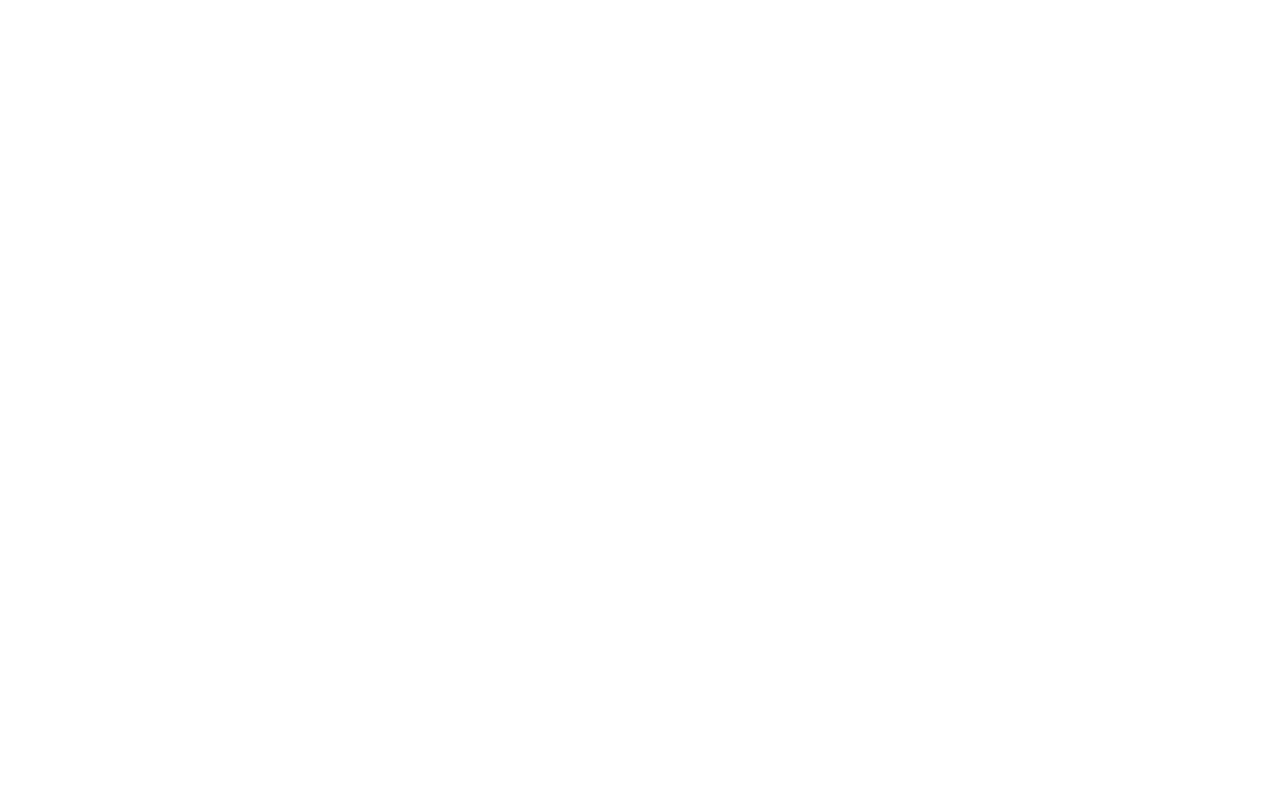
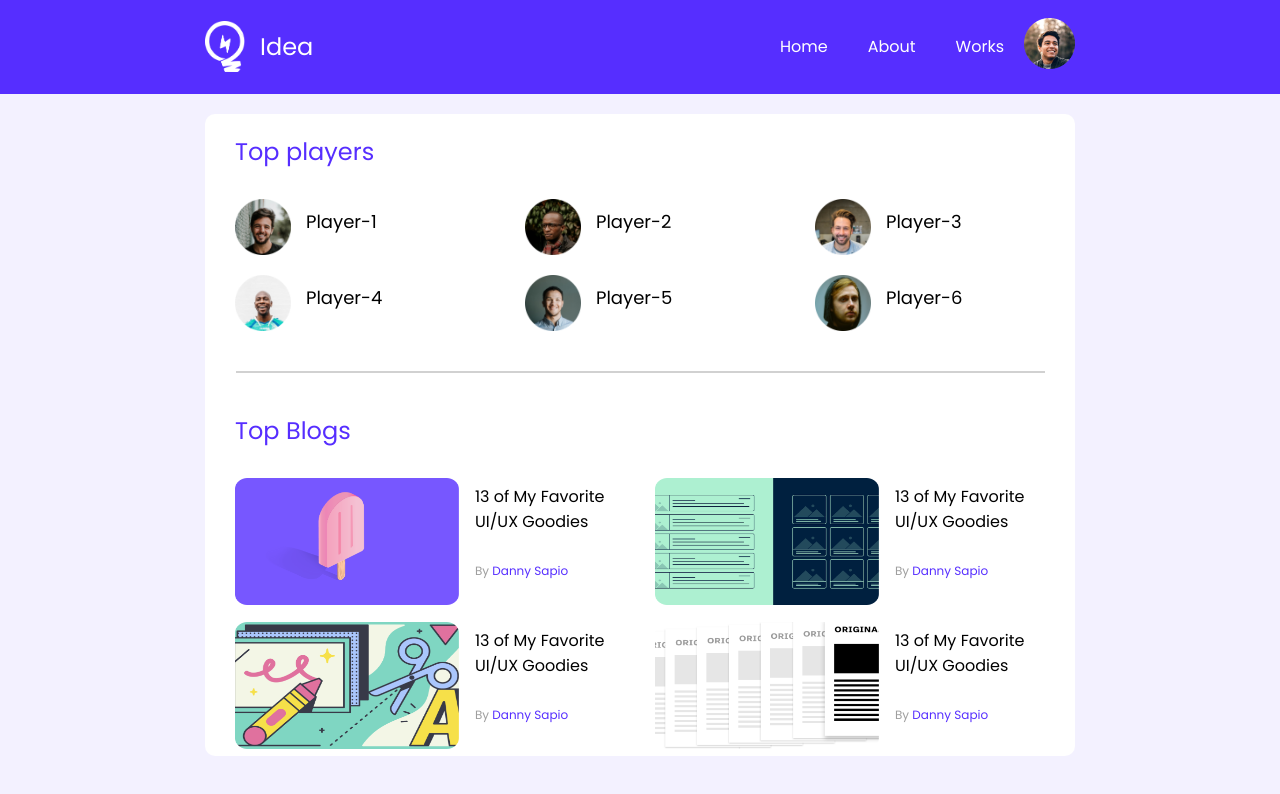
Before and after one commit to SohagSagar/responsive_web_using_grid_flex, a plain HTML site: page index.html in a window 1280 px wide. Drawn offline with Linux system fonts and the light colour scheme.

Commit message:
added nav-bar and top-sections

```diff
--- a/css/style.css
+++ b/css/style.css
@@ -0,0 +1,126 @@
+/* common styles */
+body{
+    font-family: 'Poppins', sans-serif;
+    margin: 0;
+    padding: 0;
+    background-color: #F3F1FF;
+}
+
+.top-section{
+    max-width: 870px;
+    margin: auto;
+    margin-top: 20px;
+    border-radius: 10px;
+    background-color: #FFFFFF;
+}
+span{
+    color: #9F9F9F;
+}
+
+/* navigation bar styling*/
+.container{
+    background-color: #562EFF;
+    height: 94px;
+
+}
+.nav-info{
+    max-width: 870px;
+    display: flex;
+    justify-content: space-between;
+    align-items: center;
+    margin: auto;
+
+}
+.logo{
+    display: flex;
+    justify-content: center;
+    align-items: center;
+    margin-top: 5px;
+}
+.logo img{
+    width: 40px;
+    height: 51px;
+
+}
+.logo p{
+    color: #FFFFFF;
+    font-size: 24px;
+    margin-left: 15px;
+}
+.navigation{
+    display: flex;
+    margin-top: 5px;
+}
+.menu-items{
+    display: flex;
+}
+.menu-items li{
+    list-style: none;
+    color: #FFFFFF;
+    padding: 0 20px;
+}
+.navigation img{
+    width: 51px;
+    height: 51px;
+    margin: left 15px ;
+}
+
+
+/* top section styling */
+.section-title h2{
+    margin-left: 30px;
+    color: #562EFF;
+    font-size: 24px;
+    padding-top: 20px;
+    font-weight: 500;
+
+}
+
+.players{
+    display: grid;
+    grid-row-gap: 10px;
+    grid-template-columns: repeat(3, 1fr);
+}
+.player{
+    display: flex;
+    margin-left: 30px;
+    align-items: center;
+}
+.player img{
+    margin-top: 10px;
+    width: 56px;
+    height: 56px;
+}
+.player-name h3{
+    margin-left: 15px;
+    font-size: 18px;
+    font-weight: 500;
+}
+.hr-line{
+    width:807px;
+    border: 1px solid #D1D1D1;
+    margin-top: 40px;
+}
+
+/* top blog styling */
+.blogs{
+    display: grid;
+    margin-right: 30px;
+    grid-template-columns: repeat(2, 1fr);
+}
+.blog-thamnail img{
+    width: 224px;
+    height: 127px;
+}
+.blog-info{
+    margin-left:16px;
+}
+.blog-info h2{
+    font-size: 16px;
+    font-weight: 500;
+}
+.blog-info h6{
+    font-size: 12px;
+    font-weight: 500;
+    color: #562EFF;
+}
--- a/index.html
+++ b/index.html
@@ -5,8 +5,135 @@
     <meta http-equiv="X-UA-Compatible" content="IE=edge">
     <meta name="viewport" content="width=device-width, initial-scale=1.0">
     <title>Leader Board Using Grid and Flex</title>
+    <!-- google fonts -->
+    <link rel="preconnect" href="https://fonts.googleapis.com">
+    <link rel="preconnect" href="https://fonts.gstatic.com" crossorigin>
+    <link href="https://fonts.googleapis.com/css2?family=Abril+Fatface&family=Anton&family=Cormorant+Garamond&family=Dancing+Script&family=Josefin+Sans&family=Poppins:wght@400;600&family=Roboto+Mono:wght@200&display=swap" rel="stylesheet">
+    <!-- css links -->
+    <link rel="stylesheet" href="css/style.css">
 </head>
 <body>
+    <!-- Header start -->
+    <header>
+        <div class="container">
+            <div class="nav-info">
+                <div class="logo">
+                    <img src="images/icons/logo.png" alt="">
+                    <p>Idea</p>
+                </div>
 
+                <nav class="navigation">
+                    <ul class="menu-items">
+                        <li>Home</li>
+                        <li>About</li>
+                        <li>Works</li>
+                    </ul>
+                    <img src="images/icons/profile.png" alt="" class="profile">
+                </nav>
+            </div>
+        </div>
+    </header>
+    <!-- top section start -->
+    <section class="top-section">
+        <!-- Top players -->
+        <div class="section-title">
+            <h2>Top players</h2>
+        </div>
+        <div class="players">
+            <div class="player">
+                <img src="images/players/player-1.png" alt="">
+                <div class="player-name">
+                    <h3>Player-1</h3>
+                </div>
+            </div>
+            <div class="player">
+                <img src="images/players/player-2.png" alt="">
+                <div class="player-name">
+                    <h3>Player-2</h3>
+                </div>
+            </div>
+            <div class="player">
+                <img src="images/players/player-3.png" alt="">
+                <div class="player-name">
+                    <h3>Player-3</h3>
+                </div>
+            </div>
+            <div class="player">
+                <img src="images/players/player-4.png" alt="">
+                <div class="player-name">
+                    <h3>Player-4</h3>
+                </div>
+            </div>
+            <div class="player">
+                <img src="images/players/player-5.png" alt="">
+                <div class="player-name">
+                    <h3>Player-5</h3>
+                </div>
+            </div>
+            <div class="player">
+                <img src="images/players/player-6.png" alt="">
+                <div class="player-name">
+                    <h3>Player-6</h3>
+                </div>
+            </div>
+
+        </div>
+        <hr class="hr-line">
+
+        <!-- top blogs -->
+        <div class="top-blogs">
+            <div class="section-title">
+                <h2 >Top Blogs</h2>
+            </div>
+
+            <div class="blogs">
+               <article class=" player">
+                   <div class="blog-thamnail">
+                       <img src="images/blogs/blog-1.png" alt="">
+                   </div>
+
+                   <div class="blog-info">
+                       <h2>13 of My Favorite UI/UX Goodies</h2>
+                       <h6><span>By</span> Danny Sapio</h6>
+                   </div>
+               </article>
+
+               <article class=" player">
+                    <div class="blog-thamnail">
+                        <img src="images/blogs/blog-2.png" alt="">
+                    </div>
+
+                    <div class="blog-info">
+                        <h2>13 of My Favorite UI/UX Goodies</h2>
+                        <h6><span>By</span> Danny Sapio</h6>
+                    </div>
+                 </article>
+
+                <article class=" player">
+                    <div class="blog-thamnail">
+                        <img src="images/blogs/blog-3.png" alt="">
+                    </div>
+
+                    <div class="blog-info">
+                        <h2>13 of My Favorite UI/UX Goodies</h2>
+                        <h6><span>By</span> Danny Sapio</h6>
+                    </div>
+                </article>
+
+                <article class=" player">
+                    <div class="blog-thamnail">
+                        <img src="images/blogs/blog-4.png" alt="">
+                    </div>
+
+                    <div class="blog-info">
+                        <h2>13 of My Favorite UI/UX Goodies</h2>
+                        <h6><span>By</span> Danny Sapio</h6>
+                    </div>
+                </article>
+
+            </div>
+        </div>
+
+    </section>
 </body>
 </html>
```
